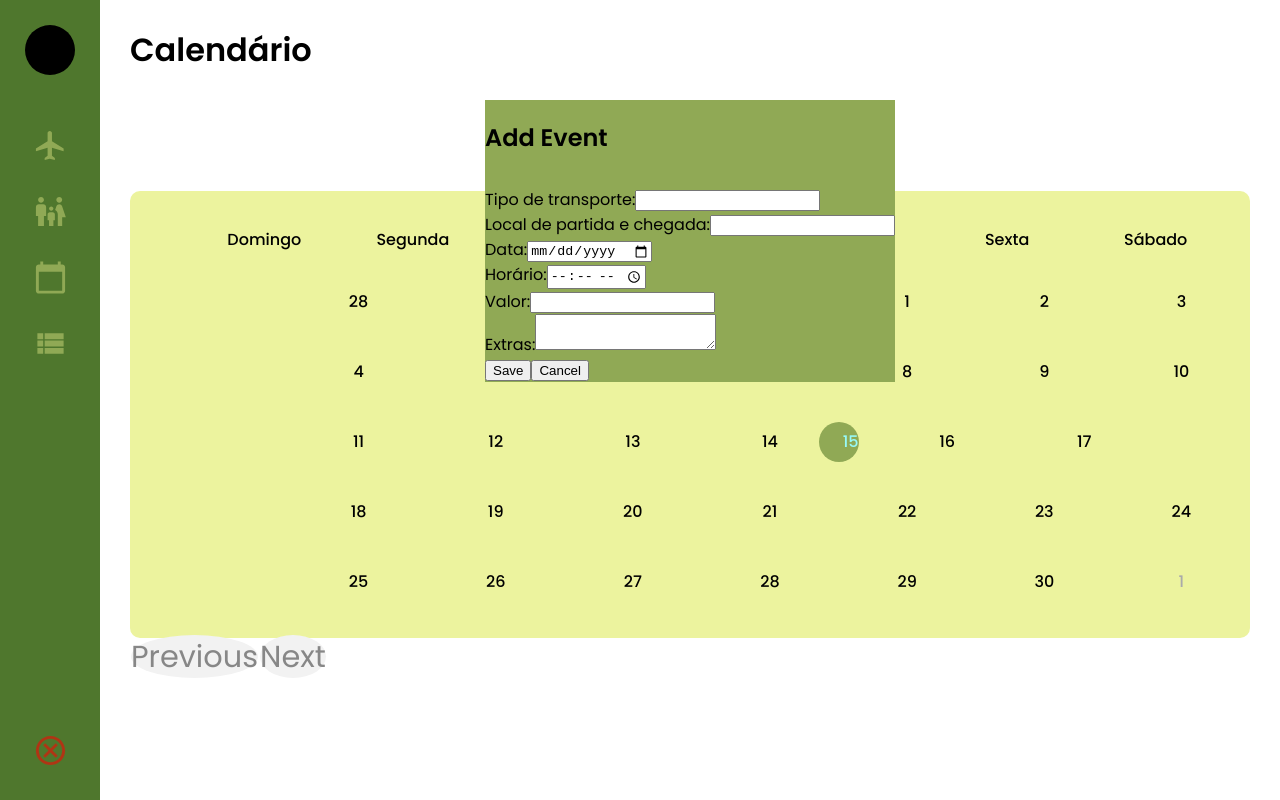
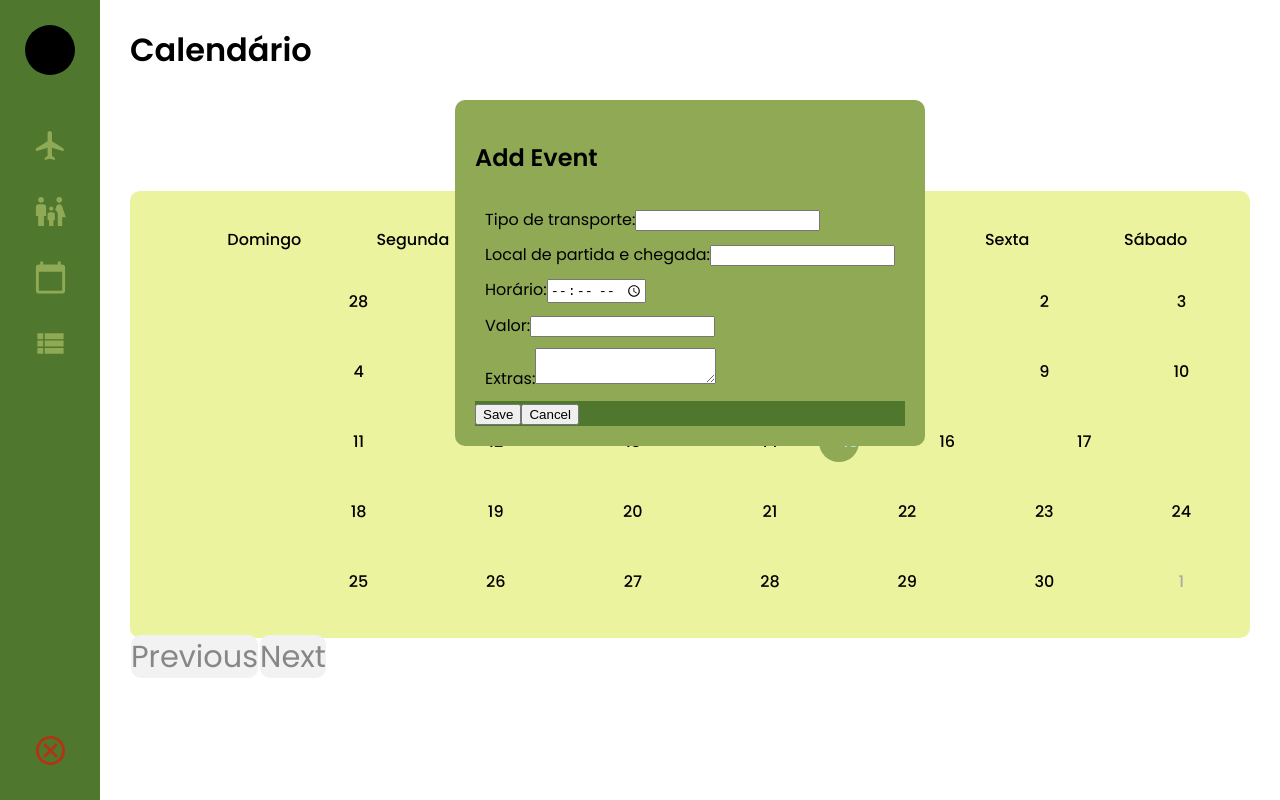
Before and after one commit to mdsreq-fga-unb/2023.1-MoViagem, a React (Vite) app in the folder client/: page /travel in a window 1280 px wide. Both pictures are taken after a click on the item "15". Built offline with nearby package versions, Linux system fonts and the light colour scheme; no server answers.

Commit message:
refactor modal styles and implement EventModal component

```diff
--- a/client/src/pages/Travels/Calendar/Modal/eventModal.tsx
+++ b/client/src/pages/Travels/Calendar/Modal/eventModal.tsx
@@ -10,7 +10,6 @@ const EventModal: React.FC<EventModalProps> = ({ selectedDate, closeModal }) =>
   const [transportType, setTransportType] = useState("");
   const [departureLocation, setDepartureLocation] = useState("");
   const [arrivalLocation, setArrivalLocation] = useState("");
-  const [eventDate, setEventDate] = useState("");
   const [eventTime, setEventTime] = useState("");
   const [eventValue, setEventValue] = useState("");
   const [eventExtras, setEventExtras] = useState("");
@@ -29,7 +28,6 @@ const EventModal: React.FC<EventModalProps> = ({ selectedDate, closeModal }) =>
       transportType,
       departureLocation,
       arrivalLocation,
-      eventDate,
       eventTime,
       eventValue,
       eventExtras,
@@ -44,9 +42,9 @@ const EventModal: React.FC<EventModalProps> = ({ selectedDate, closeModal }) =>
 
   return (
     <div className={styles.modal}>
-      <div className="modal-content">
+      <div className={styles.modalContent}>
         <h2>Add Event</h2>
-        <div className="form-field">
+        <div className={styles.formField}>
           <label>Tipo de transporte:</label>
           <input
             type="text"
@@ -54,7 +52,7 @@ const EventModal: React.FC<EventModalProps> = ({ selectedDate, closeModal }) =>
             onChange={(e) => setTransportType(e.target.value)}
           />
         </div>
-        <div className="form-field">
+        <div className={styles.formField}>
           <label>Local de partida e chegada:</label>
           <input
             type="text"
@@ -62,24 +60,20 @@ const EventModal: React.FC<EventModalProps> = ({ selectedDate, closeModal }) =>
             onChange={(e) => setDepartureLocation(e.target.value)}
           />
         </div>
-        <div className="form-field">
-          <label>Data:</label>
-          <input type="date" value={eventDate} onChange={(e) => setEventDate(e.target.value)} />
-        </div>
-        <div className="form-field">
+        <div className={styles.formField}>
           <label>Horário:</label>
           <input type="time" value={eventTime} onChange={(e) => setEventTime(e.target.value)} />
         </div>
-        <div className="form-field">
+        <div className={styles.formField}>
           <label>Valor:</label>
           <input type="text" value={eventValue} onChange={(e) => setEventValue(e.target.value)} />
         </div>
-        <div className="form-field">
+        <div className={styles.formField}>
           <label>Extras:</label>
           <textarea value={eventExtras} onChange={(e) => setEventExtras(e.target.value)} />
           {errorMessage && <p className="error">{errorMessage}</p>}
         </div>
-        <div className="button-container">
+        <div className={styles.buttonContainer}>
           <button onClick={handleSaveEvent}>Save</button>
           <button onClick={closeModal}>Cancel</button>
         </div>
--- a/client/src/pages/Travels/Calendar/Modal/styles.module.scss
+++ b/client/src/pages/Travels/Calendar/Modal/styles.module.scss
@@ -5,136 +5,19 @@
   content: "";
   z-index: 999;
   background: $color-secondary;
+  border-radius: 10px;
+  display: flex;
 }
 
-.pageContainer {
-  display: grid;
-
-  h2 {
-    margin-bottom: 2rem;
-  }
+.modalContent {
+  padding: 20px;
 }
 
-.boxContainer {
-  display: flex;
-  justify-content: center;
+.formField {
+  align-items: start;
+  margin: 10px 10px;
 }
 
-.outsideBox {
-  list-style: none;
-  display: grid;
-  grid-template-columns: repeat(auto-fit, minmax(200px, 1fr));
-
-  height: 80%;
-  width: 75%;
-  margin-top: 3%;
-
-  justify-items: center;
-  align-items: center;
+.buttonContainer {
+  background-color: $color-primary;
 }
-
-.insideBox {
-  display: flex;
-  flex-direction: column;
-  row-gap: 1.5rem;
-  align-items: center;
-  justify-content: center;
-  text-align: center;
-
-  width: 125%;
-  height: 90%;
-
-  padding: 3rem;
-  margin-top: 5%;
-  margin-bottom: 5%;
-
-  border: 1px solid rgba(221, 223, 228, 1);
-  border-radius: 10px;
-}
-
-.calendar {
-  padding: 20px;
-  background-color: #ecf39e;
-
-  ul {
-    display: flex;
-    list-style: none;
-    flex-wrap: wrap;
-    text-align: center;
-  }
-
-  .current-date {
-    font-size: 1.45rem;
-    font-weight: 500;
-  }
-
-  .days {
-    li {
-      z-index: 1;
-      cursor: pointer;
-      margin-top: 30px;
-
-      &::before {
-        position: relative;
-        content: "";
-        height: 40px;
-        width: 40px;
-        top: 50%;
-        left: 50%;
-        border-radius: 50%;
-        z-index: -1;
-        transform: translate(-50%, -50%);
-      }
-    }
-
-    .inactive {
-      color: #aaa;
-    }
-
-    .active {
-      background: $color-secondary;
-      position: relative;
-      content: "";
-      color: #97f9f9;
-      width: 40px;
-      border-radius: 50%;
-    }
-
-    li:hover:before {
-      background: $color-secondary;
-    }
-  }
-
-  .weeks li {
-    font-weight: 500;
-  }
-
-  ul li {
-    width: calc(100% / 7);
-
-    display: flex;
-    align-items: center;
-    justify-content: center;
-  }
-}
-
-.icons span {
-  height: 38px;
-  width: 38px;
-  margin: 0 1px;
-  color: #878787;
-  font-size: 1.9rem;
-  cursor: pointer;
-  text-align: center;
-  line-height: 38px;
-  border-radius: 50%;
-  background: #f2f2f2;
-}
-
-.icons span:hover {
-  background: $color-secondary;
-}
-
-.icons span:last-child {
-  margin-right: -10px;
-}
--- a/client/src/pages/Travels/Calendar/styles.module.scss
+++ b/client/src/pages/Travels/Calendar/styles.module.scss
@@ -82,7 +82,7 @@
         width: 40px;
         top: 50%;
         left: 50%;
-        border-radius: 50%;
+        border-radius: 50px;
         z-index: -1;
         transform: translate(-50%, -50%);
       }
@@ -98,7 +98,7 @@
       content: "";
       color: #97f9f9;
       width: 40px;
-      border-radius: 50%;
+      border-radius: 50px;
     }
 
     li:hover:before {
@@ -128,7 +128,7 @@
   cursor: pointer;
   text-align: center;
   line-height: 38px;
-  border-radius: 50%;
+  border-radius: 10px;
   background: #f2f2f2;
 }
 
```
